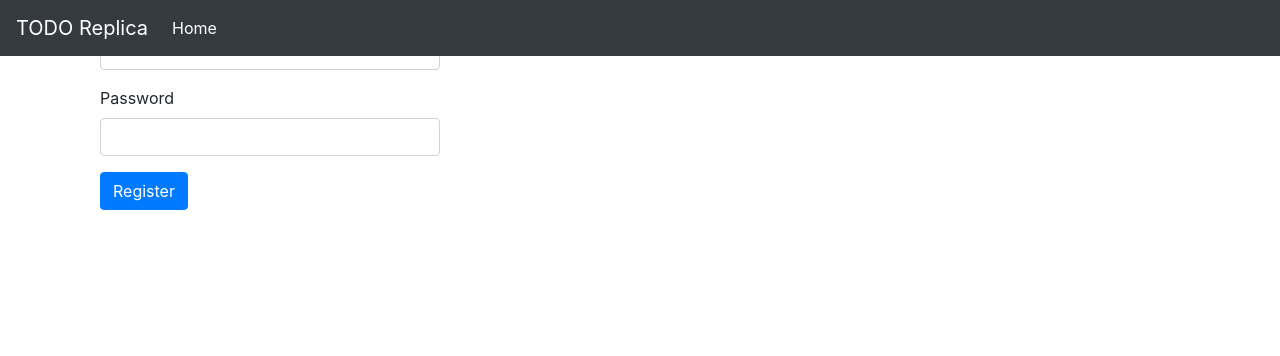
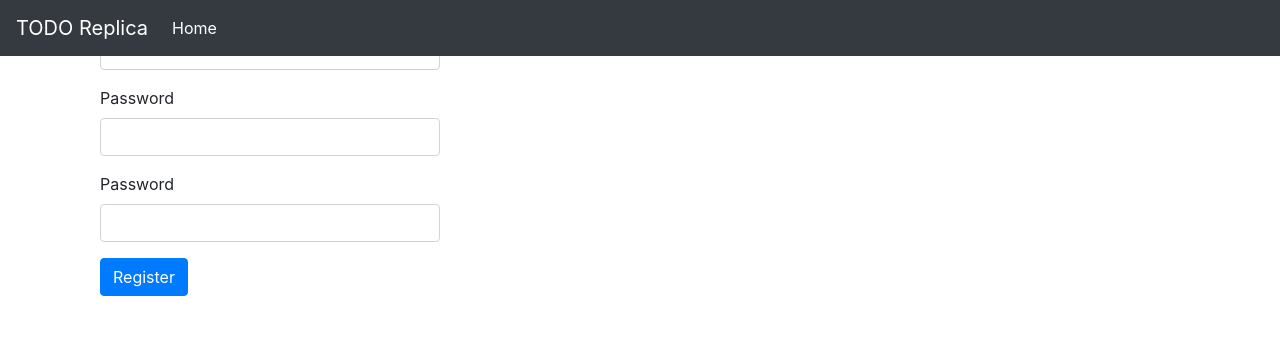
Before and after one commit to acuencadev/Flask-todo-replica, a Flask app: page /register in a window 1280 px wide. Shown: the top 356 px of the page. Run offline with Flask 2, Linux system fonts and the light colour scheme.

Commit message:
Add confirm field to the register form

```diff
--- a/todo_replica/forms.py
+++ b/todo_replica/forms.py
@@ -1,6 +1,6 @@
 from flask_wtf import FlaskForm
 from wtforms import TextField, PasswordField, SubmitField
-from wtforms.validators import Required, Length
+from wtforms.validators import Required, Length, EqualTo
 
 
 class LoginForm(FlaskForm):
@@ -12,11 +12,16 @@ class LoginForm(FlaskForm):
         Required()])
     submit = SubmitField('Login')
 
+
 class RegisterForm(FlaskForm):
     username = TextField('Username', validators=[
         Length(min=5, max=50),
         Required()])
     password = PasswordField('Password', validators=[
         Length(min=6, max=100),
+        Required(),
+        EqualTo('confirm_password', message="Passwords must match.")])
+    confirm_password = PasswordField('Password', validators=[
+        Length(min=6, max=100),
         Required()])
     submit = SubmitField('Register')
--- a/todo_replica/templates/auth/register.html
+++ b/todo_replica/templates/auth/register.html
@@ -15,6 +15,10 @@
                 {{ form.password(class="form-control") }}
             </div>
             <div class="form-group">
+                {{ form.confirm_password.label }}
+                {{ form.confirm_password(class="form-control") }}
+            </div>
+            <div class="form-group">
                 {{ form.submit(class="btn btn-primary") }}
             </div>
         </form>
```
